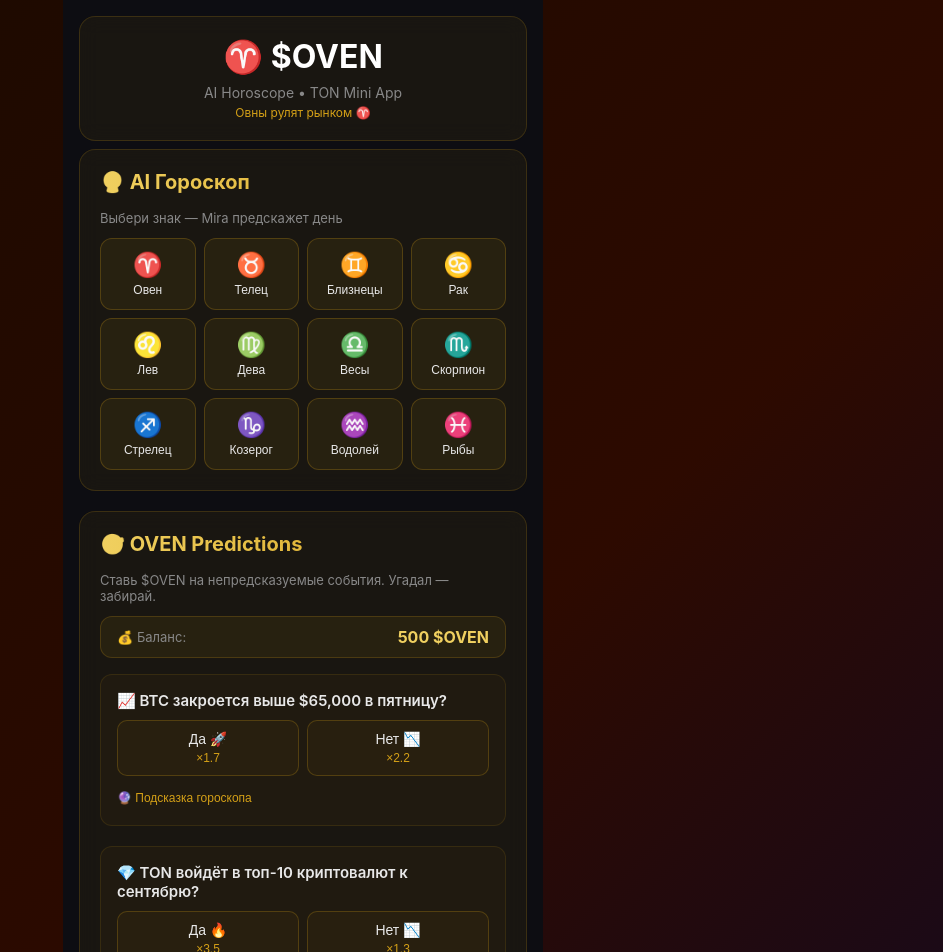
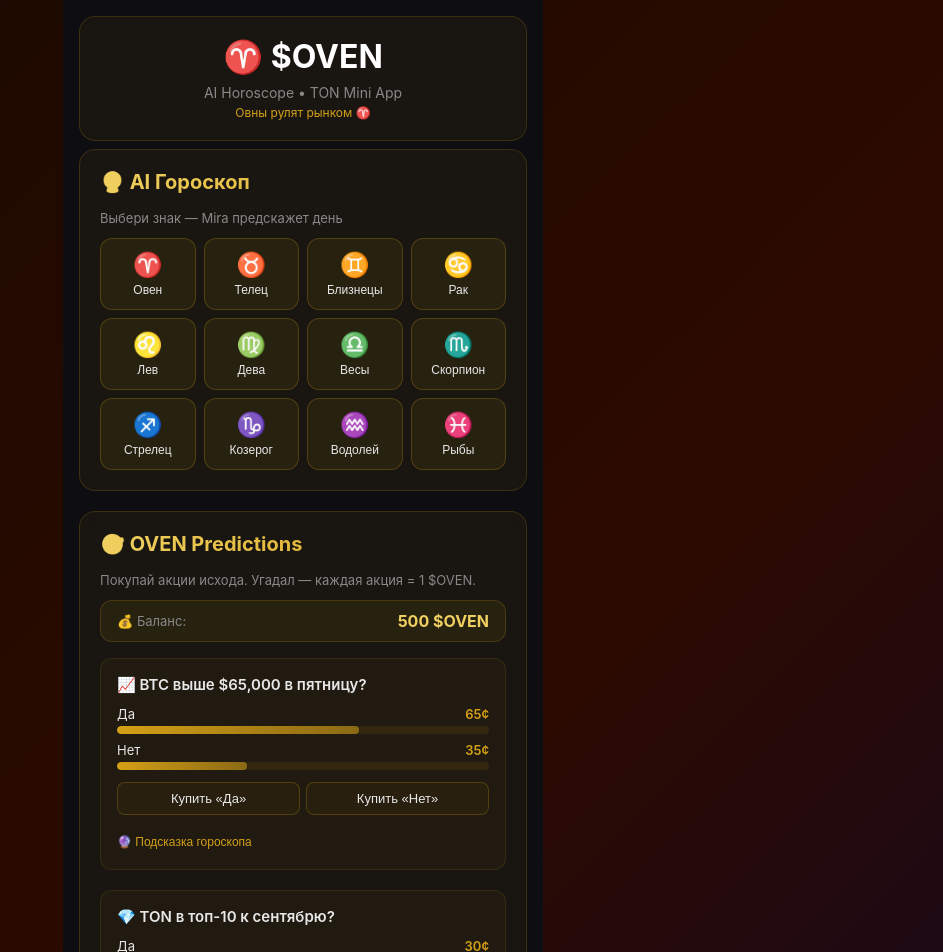
Before and after one commit to OvenCoin-fan/oven-ai-horoscope, a React (Vite) app in the folder frontend/: page / in a window 1280 px wide. Shown: the top 952 px of the page, without its empty margins (337-1280 px from the left). Built offline with nearby package versions, Linux system fonts and the light colour scheme; the HTML template or start-up script is replaced by a standard one.

Commit message:
feat: Polymarket-style AMM prediction market

```diff
--- a/frontend/src/components/Predictions.tsx
+++ b/frontend/src/components/Predictions.tsx
@@ -1,80 +1,131 @@
-import { useState } from 'react';
+import { useState, useCallback } from 'react';
 import '../App.css';
 
-interface Event {
+interface Market {
   id: string;
   emoji: string;
   title: string;
-  options: { label: string; odds: number }[];
+  outcomes: string[];
   hint: string;
+  // AMM state
+  pool: number[]; // liquidity per outcome
 }
 
-const EVENTS: Event[] = [
+const INITIAL_POOL = 100; // base liquidity per outcome
+const FEE = 0.02; // 2% trade fee
+
+const MARKETS: Market[] = [
   {
     id: 'btc-65k',
     emoji: '📈',
-    title: 'BTC закроется выше $65,000 в пятницу?',
-    options: [{ label: 'Да 🚀', odds: 1.7 }, { label: 'Нет 📉', odds: 2.2 }],
-    hint: '♈ Марс в Овне — к росту. Но Сатурн тормозит. Рынок нервный, 50/50.'
+    title: 'BTC выше $65,000 в пятницу?',
+    outcomes: ['Да', 'Нет'],
+    hint: '♈ Марс в Овне — к росту. Но Сатурн тормозит. Рынок нервный.',
+    pool: [130, 70] // Да дороже = 65%
   },
   {
     id: 'ton-top10',
     emoji: '💎',
-    title: 'TON войдёт в топ-10 криптовалют к сентябрю?',
-    options: [{ label: 'Да 🔥', odds: 3.5 }, { label: 'Нет 📉', odds: 1.3 }],
-    hint: '♈ Юпитер расширяет границы, но конкуренция высока. Долгий шанс.'
+    title: 'TON в топ-10 к сентябрю?',
+    outcomes: ['Да', 'Нет'],
+    hint: '♈ Юпитер расширяет границы. Но конкуренция жёсткая.',
+    pool: [60, 140] // Да дешевле = 30%
   },
   {
     id: 'elon-tweet',
     emoji: '🐦',
-    title: 'Илон Маск упомянет DOGE или TON до 15 августа?',
-    options: [{ label: 'Да 🐕', odds: 2.0 }, { label: 'Нет 🤷', odds: 1.8 }],
-    hint: '♈ Меркурий в ретрограде — неожиданные сообщения. Маск непредсказуем.'
+    title: 'Маск упомянет DOGE/TON до 15 августа?',
+    outcomes: ['Да', 'Нет'],
+    hint: '♈ Меркурий в ретрограде — неожиданные сообщения.',
+    pool: [100, 100] // 50/50
   }
 ];
 
-const STAKES = [10, 50, 100];
-const HOUSE_EDGE = 0.10;
+// LMSR (Logarithmic Market Scoring Rule) price calculation
+function getPrices(pool: number[]): number[] {
+  const total = pool.reduce((a, b) => a + b, 0);
+  return pool.map(p => p / total);
+}
+
+function getCost(pool: number[], outcomeIdx: number, shares: number): number {
+  const prices = getPrices(pool);
+  // Simplified: average price * shares + fee
+  const avgPrice = prices[outcomeIdx];
+  const cost = avgPrice * shares * (1 + FEE);
+  return Math.ceil(cost * 100) / 100;
+}
+
+function getPotentialReturn(shares: number): number {
+  // If outcome wins, each share = 1 $OVEN
+  return shares;
+}
 
 export function Predictions() {
   const [balance, setBalance] = useState(500);
-  const [bets, setBets] = useState<Record<string, { option: number; stake: number }>>({});
+  const [markets, setMarkets] = useState<Market[]>(MARKETS);
+  const [positions, setPositions] = useState<Record<string, Record<number, number>>>({});
   const [showHint, setShowHint] = useState<Record<string, boolean>>({});
-  const [submitted, setSubmitted] = useState<Record<string, boolean>>({});
   const [error, setError] = useState<string | null>(null);
+  const [tradeMode, setTradeMode] = useState<Record<string, { outcome: number; amount: number }>>({});
 
-  const placeBet = (eventId: string, optionIdx: number, stake: number) => {
-    setBets(prev => ({ ...prev, [eventId]: { option: optionIdx, stake } }));
+  const buyShares = useCallback((marketId: string, outcomeIdx: number, shares: number) => {
+    setMarkets(prev => {
+      const mk = prev.find(m => m.id === marketId);
+      if (!mk) return prev;
+      const cost = getCost(mk.pool, outcomeIdx, shares);
+      if (cost > balance) {
+        setError('Недостаточно $OVEN!');
+        return prev;
+      }
       setError(null);
-  };
+      setBalance(b => b - cost);
+      setPositions(p => ({
+        ...p,
+        [marketId]: {
+          ...p[marketId],
+          [outcomeIdx]: (p[marketId]?.[outcomeIdx] || 0) + shares
+        }
+      }));
+      const newPool = [...mk.pool];
+      newPool[outcomeIdx] += shares;
+      return prev.map(m => m.id === marketId ? { ...m, pool: newPool } : m);
+    });
+  }, [balance]);
 
-  const submitBet = (eventId: string) => {
-    const bet = bets[eventId];
-    if (!bet) return;
-    if (bet.stake > balance) {
-      setError('Недостаточно $OVEN на балансе!');
+  const sellShares = useCallback((marketId: string, outcomeIdx: number, shares: number) => {
+    const held = positions[marketId]?.[outcomeIdx] || 0;
+    if (shares > held) {
+      setError('Недостаточно акций для продажи!');
       return;
     }
-    setBalance(prev => prev - bet.stake);
-    setSubmitted(prev => ({ ...prev, [eventId]: true }));
     setError(null);
-  };
-
-  const netWin = (bet: { stake: number; option: number }, ev: Event) => {
-    const gross = bet.stake * ev.options[bet.option].odds;
-    return Math.round(gross * (1 - HOUSE_EDGE));
-  };
+    const mk = markets.find(m => m.id === marketId);
+    if (!mk) return;
+    const prices = getPrices(mk.pool);
+    const revenue = prices[outcomeIdx] * shares * (1 - FEE);
+    setBalance(b => b + Math.floor(revenue));
+    setPositions(p => ({
+      ...p,
+      [marketId]: {
+        ...p[marketId],
+        [outcomeIdx]: held - shares
+      }
+    }));
+    const newPool = [...mk.pool];
+    newPool[outcomeIdx] = Math.max(1, newPool[outcomeIdx] - shares);
+    setMarkets(prev => prev.map(m => m.id === marketId ? { ...m, pool: newPool } : m));
+  }, [markets, positions]);
 
   return (
     <div className="card">
       <h2>🎯 OVEN Predictions</h2>
       <p style={{ color: '#888', fontSize: '13px', marginBottom: '12px' }}>
-        Ставь $OVEN на непредсказуемые события. Угадал — забирай.
+        Покупай акции исхода. Угадал — каждая акция = 1 $OVEN.
       </p>
 
       <div className="balance-bar">
         <span className="label">💰 Баланс:</span>
-        <span className="amount">{balance} $OVEN</span>
+        <span className="amount">{Math.floor(balance)} $OVEN</span>
       </div>
 
       {error && (
@@ -83,121 +134,153 @@
         </div>
       )}
 
-      {EVENTS.map(ev => (
-        <div key={ev.id} style={{ marginBottom: '20px', padding: '16px', background: 'rgba(212,160,23,0.04)', borderRadius: '12px', border: '1px solid rgba(212,160,23,0.12)' }}>
-          <p style={{ fontSize: '15px', fontWeight: 600, marginBottom: '10px', color: '#e8e8e8' }}>
-            {ev.emoji} {ev.title}
+      {markets.map(mk => {
+        const prices = getPrices(mk.pool);
+        const myPos = positions[mk.id] || {};
+        const trade = tradeMode[mk.id];
+
+        return (
+          <div key={mk.id} style={{ marginBottom: '20px', padding: '16px', background: 'rgba(212,160,23,0.04)', borderRadius: '12px', border: '1px solid rgba(212,160,23,0.12)' }}>
+            <p style={{ fontSize: '15px', fontWeight: 600, marginBottom: '12px', color: '#e8e8e8' }}>
+              {mk.emoji} {mk.title}
             </p>
 
-          <div style={{ display: 'flex', gap: '8px', marginBottom: '10px' }}>
-            {ev.options.map((opt, i) => (
+            {/* Price bars */}
+            <div style={{ marginBottom: '12px' }}>
+              {mk.outcomes.map((name, i) => {
+                const pct = Math.round(prices[i] * 100);
+                const held = myPos[i] || 0;
+                return (
+                  <div key={i} style={{ marginBottom: '8px' }}>
+                    <div style={{ display: 'flex', justifyContent: 'space-between', marginBottom: '4px' }}>
+                      <span style={{ fontSize: '13px', color: '#e8e8e8' }}>{name}</span>
+                      <span style={{ fontSize: '13px', color: '#d4a017', fontWeight: 600 }}>{pct}¢</span>
+                    </div>
+                    <div style={{ height: '8px', background: 'rgba(212,160,23,0.1)', borderRadius: '4px', overflow: 'hidden' }}>
+                      <div style={{ height: '100%', width: `${pct}%`, background: 'linear-gradient(90deg, #d4a017, #8b6914)', borderRadius: '4px', transition: 'width 0.3s' }} />
+                    </div>
+                    {held > 0 && (
+                      <p style={{ fontSize: '11px', color: '#4f4', marginTop: '2px' }}>У вас: {held} акций</p>
+                    )}
+                  </div>
+                );
+              })}
+            </div>
+
+            {/* Trade controls */}
+            <div style={{ display: 'flex', gap: '6px', marginBottom: '8px' }}>
+              {mk.outcomes.map((name, i) => (
                 <button
                   key={i}
-                onClick={() => {
-                  const currentStake = bets[ev.id]?.stake || 10;
-                  placeBet(ev.id, i, currentStake);
-                }}
+                  onClick={() => setTradeMode(prev => ({ ...prev, [mk.id]: { outcome: i, amount: prev[mk.id]?.amount || 10 } }))}
                   style={{
                     flex: 1,
-                  padding: '10px 8px',
-                  borderRadius: '10px',
-                  border: bets[ev.id]?.option === i ? '2px solid #d4a017' : '1px solid rgba(212,160,23,0.25)',
-                  background: bets[ev.id]?.option === i ? 'rgba(212,160,23,0.15)' : 'rgba(212,160,23,0.04)',
-                  color: '#e8e8e8',
-                  fontSize: '14px',
-                  cursor: 'pointer',
-                  transition: 'all 0.2s'
-                }}
-              >
-                <div>{opt.label}</div>
-                <div style={{ fontSize: '12px', color: '#d4a017', marginTop: '4px' }}>×{opt.odds}</div>
-              </button>
-            ))}
-          </div>
-
-          {bets[ev.id]?.option !== undefined && !submitted[ev.id] && (
-            <div style={{ marginBottom: '10px' }}>
-              <p style={{ fontSize: '12px', color: '#888', marginBottom: '6px' }}>Ставка $OVEN:</p>
-              <div style={{ display: 'flex', gap: '6px' }}>
-                {STAKES.map(s => (
-                  <button
-                    key={s}
-                    onClick={() => placeBet(ev.id, bets[ev.id].option, s)}
-                    style={{
-                      padding: '6px 14px',
+                    padding: '8px',
                     borderRadius: '8px',
-                      border: bets[ev.id]?.stake === s ? '2px solid #d4a017' : '1px solid rgba(212,160,23,0.25)',
-                      background: bets[ev.id]?.stake === s ? 'rgba(212,160,23,0.15)' : 'rgba(212,160,23,0.04)',
+                    border: trade?.outcome === i ? '2px solid #d4a017' : '1px solid rgba(212,160,23,0.25)',
+                    background: trade?.outcome === i ? 'rgba(212,160,23,0.15)' : 'rgba(212,160,23,0.04)',
                     color: '#e8e8e8',
                     fontSize: '13px',
                     cursor: 'pointer'
                   }}
                 >
-                    {s}
+                  Купить «{name}»
                 </button>
               ))}
+            </div>
+
+            {/* Amount + Buy/Sell */}
+            {trade !== undefined && trade.outcome !== undefined && (
+              <div style={{ padding: '10px', background: 'rgba(212,160,23,0.06)', borderRadius: '8px' }}>
+                <p style={{ fontSize: '12px', color: '#888', marginBottom: '6px' }}>
+                  Количество акций «{mk.outcomes[trade.outcome]}»:
+                </p>
+                <div style={{ display: 'flex', gap: '6px', marginBottom: '8px' }}>
+                  {[5, 10, 25, 50].map(n => (
+                    <button
+                      key={n}
+                      onClick={() => setTradeMode(prev => ({ ...prev, [mk.id]: { ...prev[mk.id], amount: n } }))}
+                      style={{
+                        padding: '5px 12px',
+                        borderRadius: '6px',
+                        border: trade.amount === n ? '2px solid #d4a017' : '1px solid rgba(212,160,23,0.25)',
+                        background: trade.amount === n ? 'rgba(212,160,23,0.15)' : 'rgba(212,160,23,0.04)',
+                        color: '#e8e8e8',
+                        fontSize: '12px',
+                        cursor: 'pointer'
+                      }}
+                    >
+                      {n}
+                    </button>
+                  ))}
+                </div>
+
+                {/* Cost & return preview */}
+                <div style={{ marginBottom: '8px', padding: '8px', background: 'rgba(212,160,23,0.08)', borderRadius: '6px' }}>
+                  <p style={{ fontSize: '12px', color: '#888' }}>
+                    Цена: <span style={{ color: '#e8e8e8' }}>{getCost(mk.pool, trade.outcome, trade.amount).toFixed(2)} $OVEN</span>
+                    {' '}(по {Math.round(prices[trade.outcome] * 100)}¢ + 2% комиссия)
+                  </p>
+                  <p style={{ fontSize: '12px', color: '#888', marginTop: '2px' }}>
+                    Если «{mk.outcomes[trade.outcome]}» выиграет: <span style={{ color: '#d4a017', fontWeight: 700 }}>{trade.amount} $OVEN</span>
+                    {' '}
+                    <span style={{ color: '#4f4', fontSize: '11px' }}>(+{Math.round(trade.amount - getCost(mk.pool, trade.outcome, trade.amount))})</span>
+                  </p>
+                </div>
+
+                <div style={{ display: 'flex', gap: '6px' }}>
+                  <button
+                    onClick={() => buyShares(mk.id, trade.outcome, trade.amount)}
+                    style={{
+                      flex: 1,
+                      padding: '8px',
+                      borderRadius: '8px',
+                      border: 'none',
+                      background: 'linear-gradient(135deg, #d4a017, #8b6914)',
+                      color: '#fff',
+                      fontSize: '13px',
+                      fontWeight: 700,
+                      cursor: 'pointer'
+                    }}
+                  >
+                    Купить {trade.amount} акций
+                  </button>
+                  {(myPos[trade.outcome] || 0) > 0 && (
+                    <button
+                      onClick={() => sellShares(mk.id, trade.outcome, Math.min(trade.amount, myPos[trade.outcome] || 0))}
+                      style={{
+                        flex: 1,
+                        padding: '8px',
+                        borderRadius: '8px',
+                        border: '1px solid rgba(255,50,50,0.4)',
+                      background: 'rgba(255,50,50,0.1)',
+                      color: '#f88',
+                      fontSize: '13px',
+                      cursor: 'pointer'
+                    }}
+                  >
+                    Продать {Math.min(trade.amount, myPos[trade.outcome] || 0)}
+                  </button>
+                  )}
                 </div>
               </div>
             )}
 
-          {bets[ev.id] && !submitted[ev.id] && (
-            <div style={{ padding: '8px 12px', background: 'rgba(212,160,23,0.08)', borderRadius: '8px', marginBottom: '10px' }}>
-              <p style={{ fontSize: '13px', color: '#888' }}>
-                Ставка: <span style={{ color: '#e8e8e8', fontWeight: 600 }}>{bets[ev.id].stake} $OVEN</span>
-              </p>
-              <p style={{ fontSize: '13px', color: '#888', marginTop: '2px' }}>
-                Выигрыш: <span style={{ color: '#d4a017', fontWeight: 700 }}>{netWin(bets[ev.id], ev)} $OVEN</span>
-                {' '}
-                <span style={{ color: '#4f4', fontSize: '12px' }}>(+{netWin(bets[ev.id], ev) - bets[ev.id].stake})</span>
-              </p>
-              <p style={{ fontSize: '11px', color: '#666', marginTop: '2px' }}>
-                Комиссия 10% от выигрыша
-              </p>
-            </div>
-          )}
-
-          {bets[ev.id] && !submitted[ev.id] && (
+            {/* Hint */}
             <button
-              onClick={() => submitBet(ev.id)}
-              style={{
-                width: '100%',
-                padding: '10px',
-                borderRadius: '10px',
-                border: 'none',
-                background: 'linear-gradient(135deg, #d4a017, #8b6914)',
-                color: '#fff',
-                fontSize: '14px',
-                fontWeight: 700,
-                cursor: 'pointer',
-                marginBottom: '8px'
-              }}
+              onClick={() => setShowHint(prev => ({ ...prev, [mk.id]: !prev[mk.id] }))}
+              style={{ background: 'none', border: 'none', color: '#d4a017', fontSize: '12px', cursor: 'pointer', padding: '4px 0', marginTop: '8px' }}
             >
-              Поставить {bets[ev.id].stake} $OVEN
+              {showHint[mk.id] ? '🔮 Скрыть подсказку' : '🔮 Подсказка гороскопа'}
             </button>
-          )}
-
-          {submitted[ev.id] && (
-            <div style={{ padding: '10px', background: 'rgba(0,200,100,0.08)', borderRadius: '8px', border: '1px solid rgba(0,200,100,0.25)', marginBottom: '8px' }}>
-              <p style={{ fontSize: '13px', color: '#4f4' }}>✅ Ставка {bets[ev.id].stake} $OVEN на «{ev.options[bets[ev.id].option].label}»</p>
-              <p style={{ fontSize: '12px', color: '#888', marginTop: '4px' }}>
-                Возможный выигрыш: <span style={{ color: '#d4a017' }}>{netWin(bets[ev.id], ev)} $OVEN</span> (−10% комиссия)
-              </p>
-            </div>
-          )}
-
-          <button
-            onClick={() => setShowHint(prev => ({ ...prev, [ev.id]: !prev[ev.id] }))}
-            style={{ background: 'none', border: 'none', color: '#d4a017', fontSize: '12px', cursor: 'pointer', padding: '4px 0' }}
-          >
-            {showHint[ev.id] ? '🔮 Скрыть подсказку' : '🔮 Подсказка гороскопа'}
-          </button>
-          {showHint[ev.id] && (
+            {showHint[mk.id] && (
               <p style={{ fontSize: '13px', color: '#aaa', marginTop: '6px', fontStyle: 'italic', lineHeight: 1.5 }}>
-              {ev.hint}
+                {mk.hint}
               </p>
             )}
           </div>
-      ))}
+        );
+      })}
     </div>
   );
 }
```
Also changed, not shown: frontend/api/predictions.ts (+56 -22 lines). Lines whose indentation alone changed are shown as unchanged.
